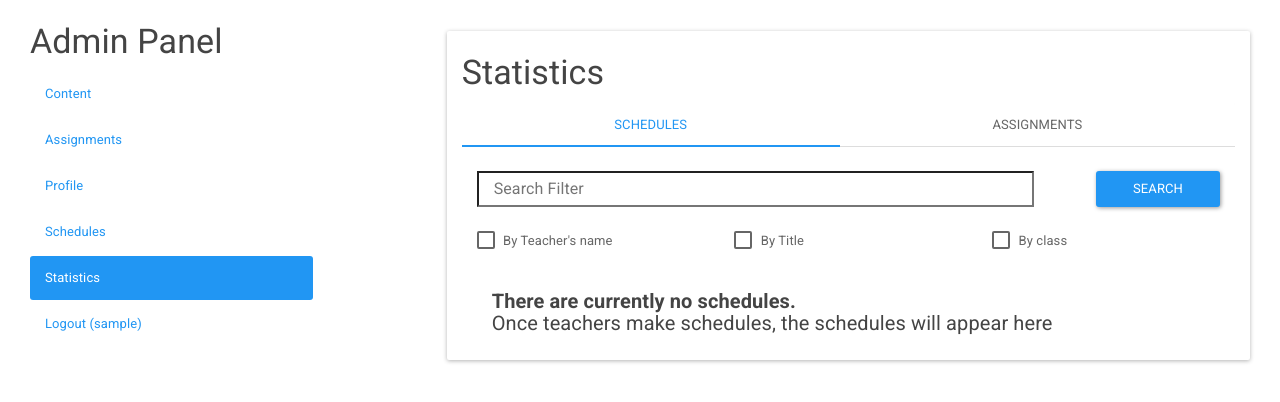
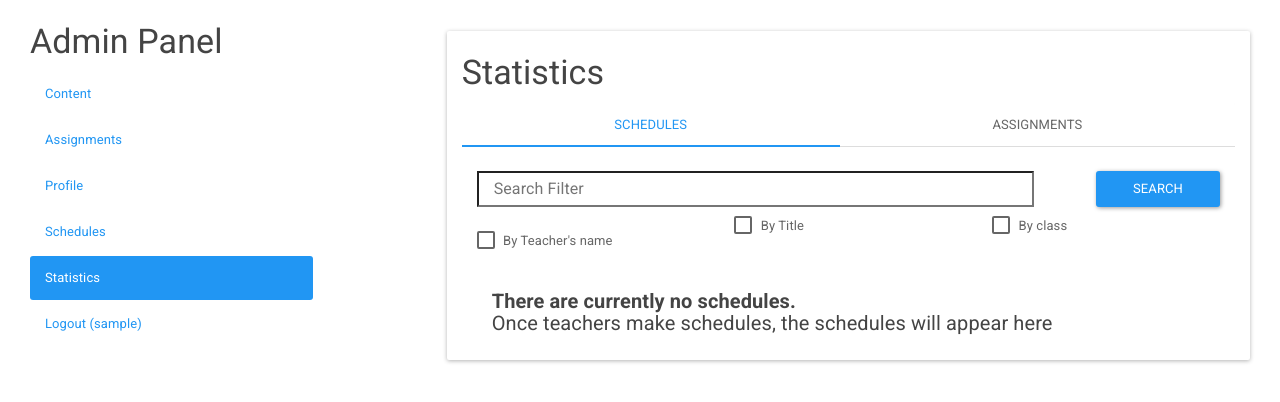
Before and after one commit to AllanJeremy/esomo, a PHP site: page /esomo/admin/index.php in a window 1280 px wide, after a click on "Statistics". Shown: the top 402 px of the page. Run offline with PHP 8.4, Linux system fonts and the light colour scheme; the visitor is signed in with stand-in values (Sample User, id 1); data comes from the database, SQL or seed files in the repository; data that the repository does not hold is empty.

Commit message:
Revert "checkbox alignment and on small devices"
This reverts commit cf212e090dc99f91001423338446b3a744081bf8.

```diff
--- a/brookhurst/admin/css/main.css
+++ b/brookhurst/admin/css/main.css
@@ -75,25 +75,3 @@ tbody{
 	height:100%;
 	overflow-y:auto;
 }
-
-.checkbox {
-	margin-top: 10px !Important;
-}
-
-@font-face {
-  font-family: 'Glyphicons Halflings';
-  src: url('../../fonts/glyphicons-halflings-regular.eot');
-  src: url('../../fonts/glyphicons-halflings-regular.eot?#iefix') format('embedded-opentype'), url('../../fonts/glyphicons-halflings-regular.woff') format('woff'), url('../../fonts/glyphicons-halflings-regular.ttf') format('truetype'), url('../../fonts/glyphicons-halflings-regular.svg#glyphicons-halflingsregular') format('svg');
-}
-
-@media only screen and (min-width: 769px) {
-.hide-on-sm-and-up {
-    display: none !important;
-  }
-}
-
-@media only screen and (max-width: 768px) {
-.hide-on-xs-only, .hide-on-sm-and-down {
-    display: none !important;
-  }
-}
```
